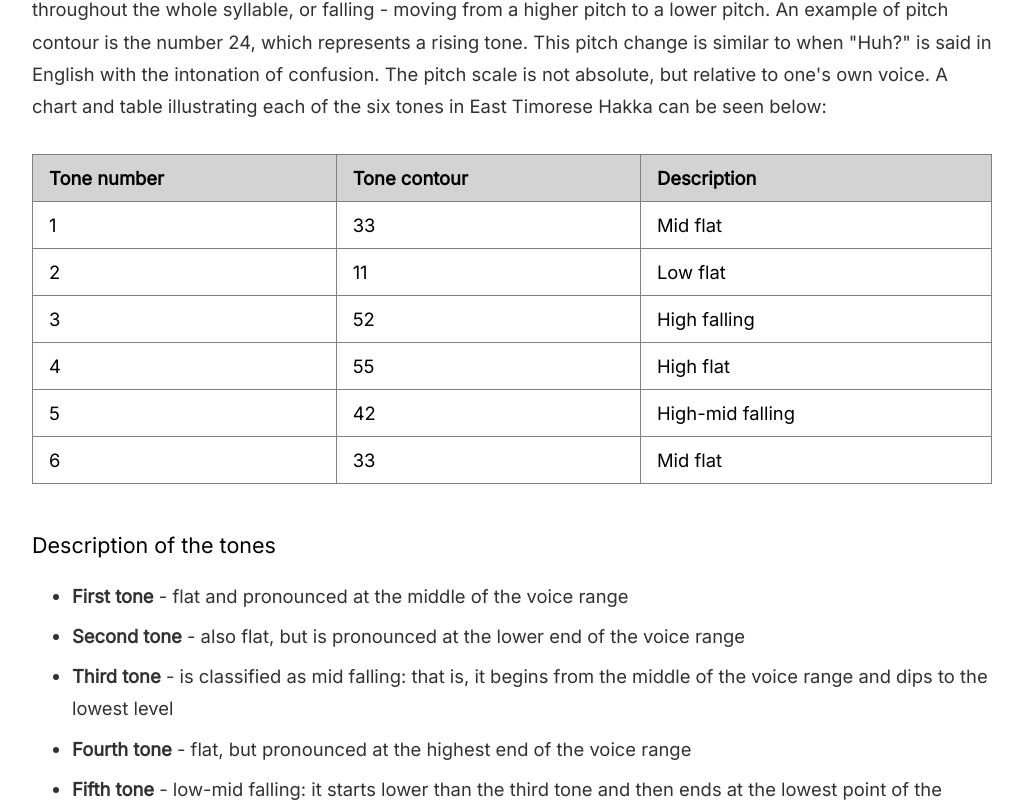
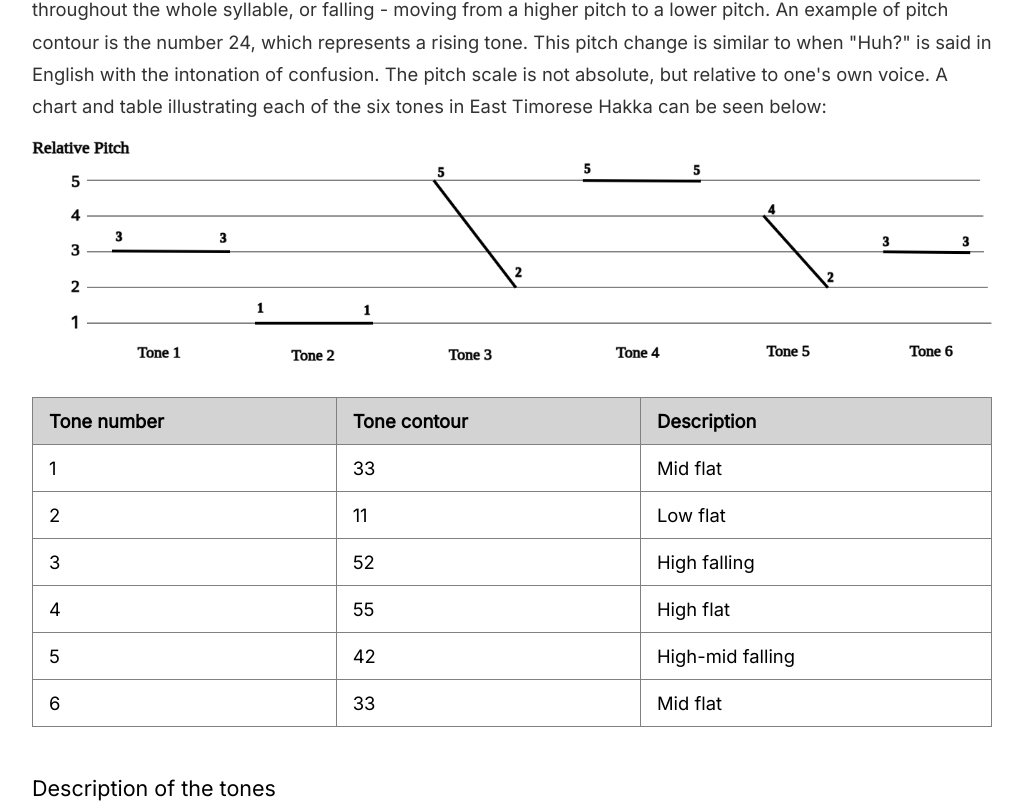
Before and after one commit to steven-lay/easttimoresehakka-dictionary-site, a Next.js app: page /tones in a window 1280 px wide. Shown: the part 895-1700 px from the top of the page, without its empty margins (128-1151 px from the left). Built offline with nearby package versions, Linux system fonts and the light colour scheme.

Commit message:
Add tone chart

```diff
--- a/src/pages/tones.mdx
+++ b/src/pages/tones.mdx
@@ -42,6 +42,8 @@ intonation of confusion. The pitch scale is not absolute, but relative to one's
 own voice. A chart and table illustrating each of the six tones in East Timorese
 Hakka can be seen below:
 
+<img src="/images/toneChart.png" alt="Tones" style={{ maxWidth: '100%' }} />
+
 | Tone number | Tone contour |   Description   |
 |-----------|------------|---------------|
 | 1      | 33           | Mid flat        |
```
Also changed, not shown: public/images/toneChart.png (added).
